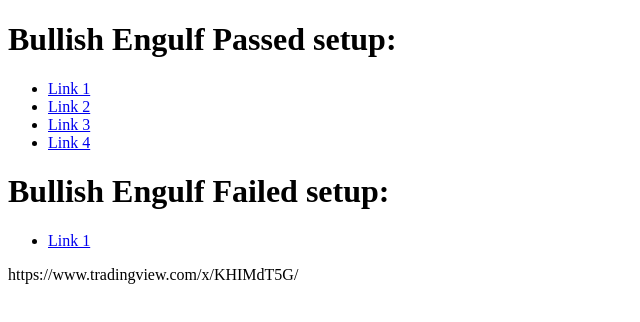
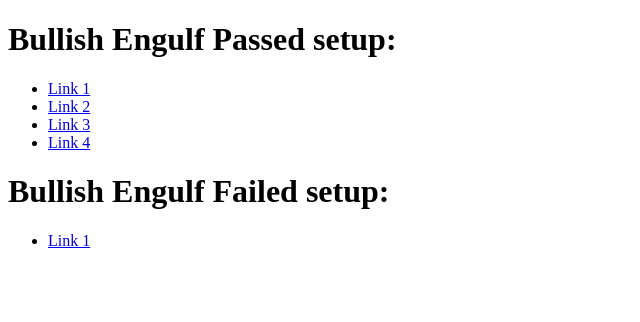
Before and after one commit to prgdhnd/bullishEngulf, a plain HTML site: page index.html in a window 1280 px wide. Shown: the whole page, without its empty margins (0-640 px from the left). Drawn offline with Linux system fonts and the light colour scheme.

Commit message:
Update index.html

```diff
--- a/index.html
+++ b/index.html
@@ -17,9 +17,6 @@
     <ul>
         <li><a href="https://www.tradingview.com/x/KHIMdT5G/" target="_blank">Link 1</a></li>
     </ul>
-
-    https://www.tradingview.com/x/KHIMdT5G/
-
     <script>
         // Automatically open all links in new tabs
         const links = [
```
